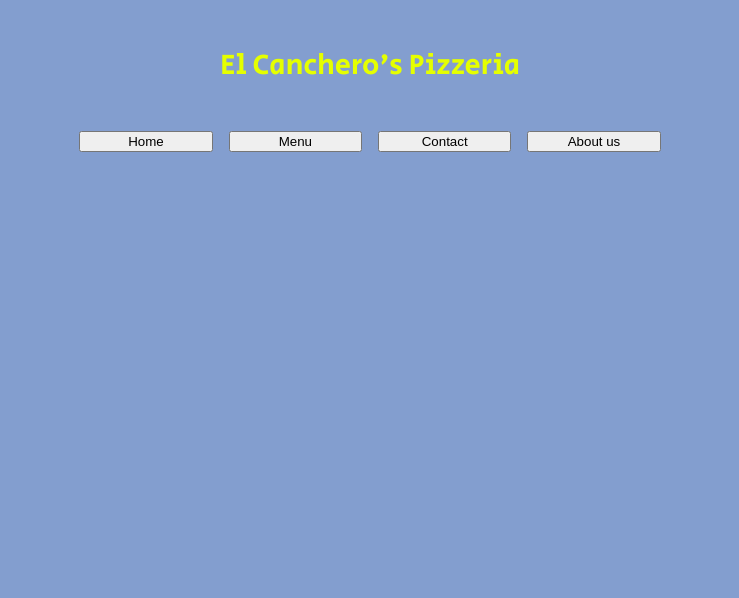
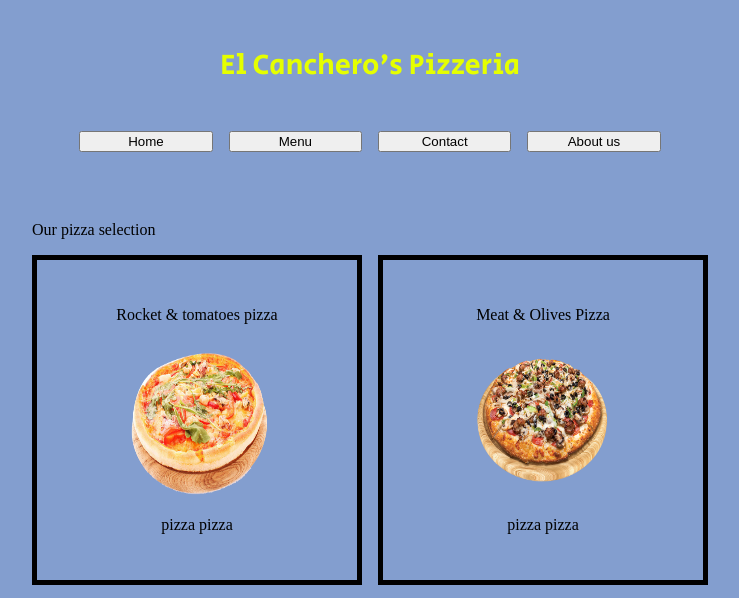
Before and after one commit to JuanPedroCasanas/restaurant-page, a website built with webpack: page dist/index.html in a window 1280 px wide. Both pictures are taken after a click on the button "Menu". Shown: the part 187-785 px from the top of the page, without its empty margins (270-1009 px from the left). Built offline with nearby package versions, Linux system fonts and the light colour scheme; files whose address does not match are found by name.

Commit message:
All navbar sections now work and the overall functionality is finished Styling is the main concern now, also getting to make the elements transition when rendered Maybe add an 'intro page' before showing the navbar?

```diff
--- /dev/null
+++ b/src/components/aboutUs.js
@@ -0,0 +1,19 @@
+import { clearPage } from './clearPage';
+
+export function renderAboutUs(){
+  clearPage('aboutUs');
+  const content = document.getElementById('content');
+  const aboutUs = document.createElement('div');
+  const aboutUsImg = document.createElement('img');
+  const aboutUsTxt = document.createElement('p');
+
+  aboutUs.classList.add('aboutUs');
+
+  aboutUsImg.src = './assets/aboutUs.png';
+  aboutUsTxt.textContent = 'We area family centered pizzeria hahahahah i dont know wtf to write';
+
+  aboutUs.appendChild(aboutUsImg);
+  aboutUs.appendChild(aboutUsTxt);
+
+  content.appendChild(aboutUs);
+}
--- a/src/components/clearPage.js
+++ b/src/components/clearPage.js
@@ -1,8 +1,13 @@
-export function clearPage() {
+export function clearPage(currentContent) {
   const content = document.getElementById('content');
-  const toBeRemoved = document.getElementsByClassName('currentContent')[0];
-  if(toBeRemoved != undefined){
-    content.removeChild(toBeRemoved);
-  } else {
+  const toBeRemoved = [];
+  toBeRemoved.push(document.getElementsByClassName('home')[0]);
+  toBeRemoved.push(document.getElementsByClassName('menu')[0]);
+  toBeRemoved.push(document.getElementsByClassName('contact')[0]);
+  toBeRemoved.push(document.getElementsByClassName('aboutUs')[0]);
+
+  for (let i = toBeRemoved.length - 1; i >= 0; i--) {
+    (toBeRemoved[i] != undefined && toBeRemoved[i] != currentContent) ?
+      content.removeChild(toBeRemoved[i]) : () => { };
   }
 }
--- /dev/null
+++ b/src/components/contact.js
@@ -0,0 +1,24 @@
+import { clearPage } from './clearPage';
+
+export function renderContact(){
+  clearPage('contact');
+  const content = document.getElementById('content');
+  const contact = document.createElement('div');
+  const map = document.createElement('img');
+  const address = document.createElement('p');
+  const phone = document.createElement('p');
+
+  map.classList.add('map');
+  address.classList.add('address');
+  phone.classList.add('phone');
+  contact.classList.add('contact');
+
+  map.src = './assets/map.png';
+  address.textContent = 'Blanco Crossing';
+  phone.textContent = '555-3750';
+
+  contact.appendChild(map);
+  contact.appendChild(address);
+  contact.appendChild(phone);
+  content.appendChild(contact);
+}
--- a/src/components/home.js
+++ b/src/components/home.js
@@ -1,7 +1,7 @@
 import { clearPage } from './clearPage';
 
 export function renderHome(){
-  clearPage();
+  clearPage('home');
   const content = document.getElementById('content');
   const home = document.createElement('div');
   const homeTitle = document.createElement('p');
@@ -9,7 +9,7 @@ export function renderHome(){
   const homeImg = document.createElement('img');
   const homeImgCaption = document.createElement('figcaption');
 
-  home.classList.add('currentContent');
+  home.classList.add('home');
   homeTitle.classList.add('homeTitle')
   homeFig.classList.add('homeFig')
   homeImg.classList.add('homeImg')
--- a/src/components/menu.js
+++ b/src/components/menu.js
@@ -1,5 +1,35 @@
 import { clearPage } from './clearPage';
+import { menuItemCreator } from './menuItemCreator';
 
-export function renderMenu(){
+export function renderMenu() {
   clearPage('menu');
+  const content = document.getElementById('content');
+  const menu = document.createElement('div');
+  const menuTitle = document.createElement('p');
+  const menuItems = document.createElement('div');
+  const menuArray = [];
+
+  menuArray.push(menuItemCreator
+    ('Cheese Pizza', '/assets/cheesePizza.png', 'pizza pizza'));
+  menuArray.push(menuItemCreator
+    ('Pepperoni Pizza', '/assets/pepperoniPizza.png', 'pizza pizza'));
+  menuArray.push(menuItemCreator
+    ('Meat & Olives Pizza', '/assets/meatOlivePizza.png', 'pizza pizza'));
+  menuArray.push(menuItemCreator
+    ('Rocket & tomatoes pizza', '/assets/rocketPizza.png', 'pizza pizza'));
+
+  menu.classList.add('menu');
+  menuTitle.classList.add('menuTitle');
+  menuItems.classList.add('menuItems');
+
+  menuTitle.textContent = 'Our pizza selection';
+
+  for (let i = menuArray.length - 1; i >= 0; i--) {
+    menuItems.appendChild(menuArray[i]);
+  }
+
+  menu.appendChild(menuTitle);
+  menu.appendChild(menuItems);
+
+  content.appendChild(menu);
 }
--- /dev/null
+++ b/src/components/menuItemCreator.js
@@ -0,0 +1,20 @@
+export function menuItemCreator(name, url, description){
+  let itemName = document.createElement('p');
+  let itemImg = document.createElement('img');
+  let itemDescription = document.createElement('p');
+  let menuItem = document.createElement('div');
+
+  itemName.textContent = name;
+  itemImg.src = url;
+  itemDescription.textContent = description;
+
+  itemName.classList.add('itemName');
+  itemImg.classList.add('itemImg');
+  itemDescription.classList.add('itemDescription');
+  menuItem.classList.add('menuItem');
+
+  menuItem.appendChild(itemName);
+  menuItem.appendChild(itemImg);
+  menuItem.appendChild(itemDescription);
+  return menuItem;
+}
--- a/src/components/navbar.js
+++ b/src/components/navbar.js
@@ -1,12 +1,14 @@
 import { buttonCreator } from './buttonCreator';
 import { renderHome } from './home';
 import { renderMenu } from './menu';
+import { renderContact } from './contact';
+import { renderAboutUs } from './aboutUs';
 
 export function renderNavbar() {
   const homeBtn = buttonCreator('Home', 'homeBtn', () => { renderHome() });
   const menuBtn = buttonCreator('Menu', 'menuBtn', () => { renderMenu() })
-  const contactBtn = buttonCreator('Contact', 'contactBtn', () => { console.log('ss') });
-  const aboutUsBtn = buttonCreator('About us', 'aboutUsBtn', () => { console.log('ss') })
+  const contactBtn = buttonCreator('Contact', 'contactBtn', () => { renderContact() });
+  const aboutUsBtn = buttonCreator('About us', 'aboutUsBtn', () => { renderAboutUs() })
 
   const navbar = document.createElement('div');
   navbar.classList.add('navbar');
--- a/src/style.css
+++ b/src/style.css
@@ -46,3 +46,27 @@ button{
   width: 40em;
   height: 40em;
 }
+
+.menuItems{
+  display: grid;
+  grid-template-columns: 1fr 1fr;
+  row-gap: 1em;
+  column-gap: 1em;
+  justify-items: center;
+  align-items: center;
+}
+
+.menuItem{
+  display: flex;
+  flex-direction: column;
+  width: 20em;
+  height: 20em;
+  border: 5px solid black;
+  justify-content: center;
+  align-items: center;
+}
+
+.itemImg{
+  height: 10em;
+  width: 10em;
+}
```
Also changed, not shown: dist/assets/aboutUs.png (added), dist/assets/cheesePizza.png (added), dist/assets/map.png (added), dist/assets/meatOlivePizza.png (added), dist/assets/rocketPizza.png (added), 1 other file.
